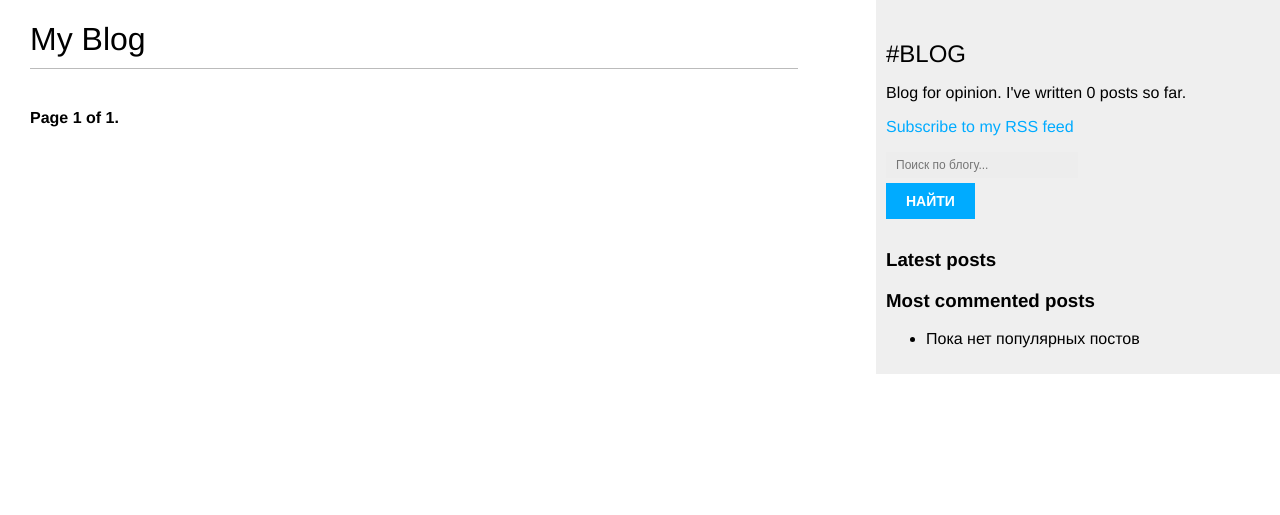
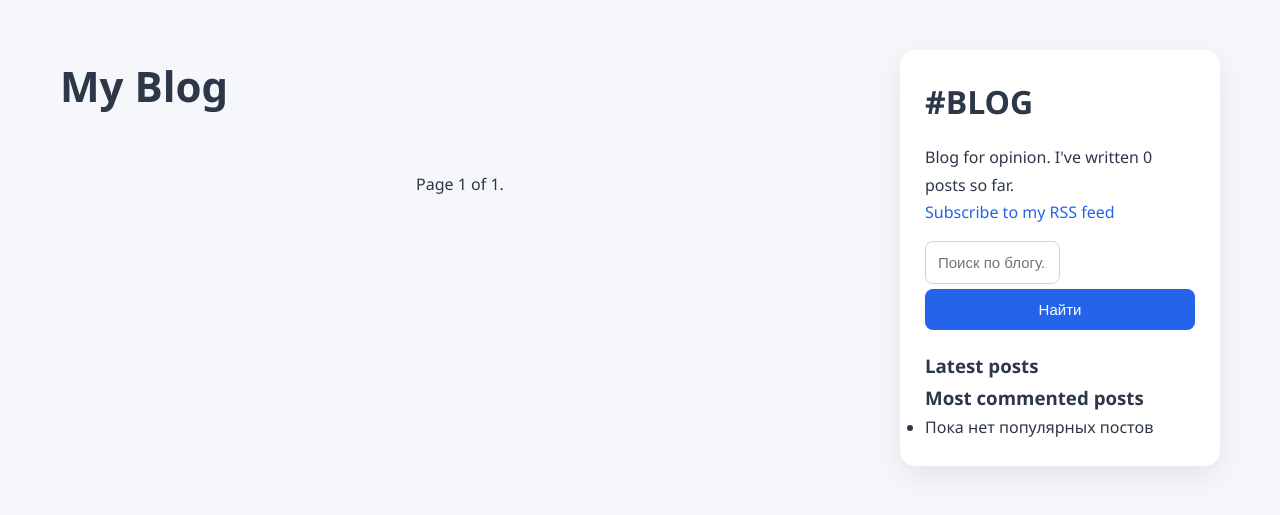
Before and after one commit to kayrat-dev/django-blog, a Django app: page /blog/ in a window 1280 px wide. Shown: the top 515 px of the page. Run offline with Django 5.2, Linux system fonts and the light colour scheme; data that the repository does not hold is empty.

Commit message:
style: redesign blog layout and improve UI

```diff
--- a/mysite/blog/static/css/blog.css
+++ b/mysite/blog/static/css/blog.css
@@ -1,50 +1,99 @@
-body {
+*{
     margin:0;
     padding:0;
-    font-family:helvetica, sans-serif;
+    box-sizing:border-box;
+}
+
+body {
+    font-family: "Segoe UI", sans-serif;
+    background:#f5f7fb;
+    color:#2d3748;
+    line-height:1.7;
 }
 
 a {
-    color:#00abff;
+    color:#2563eb;
     text-decoration:none;
+    transition:.25s;
+}
+
+a:hover{
+    color:#1d4ed8;
 }
 
 h1 {
-    font-weight:normal;
-    border-bottom:1px solid #bbb;
-    padding:0 0 10px 0;
+    font-size:42px;
+    margin-bottom:30px;
+    border:none;
 }
 
 h2 {
-    font-weight:normal;
-    margin:30px 0 0;
+    font-size:32px;
+    margin-bottom:15px;
+    font-weight:600;
+}
+
+.wrapper{
+    max-width:1200px;
+    margin:50px auto;
+    padding:0 20px;
+
+    display:flex;
+    gap:40px;
+    align-items:flex-start;
 }
 
 #content {
-    float:left;
-    width:60%;
-    padding:0 0 0 30px;
+    flex:3;
+    max-width:800px;
 }
 
 #sidebar {
-    float:right;
-    width:30%;
-    padding:10px;
-    background:#efefef;
-    height:100%;
+    flex:1;
+    min-width:300px;
+
+    background:white;
+    border-radius:15px;
+    padding:25px;
+
+    box-shadow:0 10px 30px rgba(0,0,0,.08);
+
+    position:sticky;
+    top:30px;
 }
 
-p.date {
-    color:#ccc;
-    font-family: georgia, serif;
-    font-size: 12px;
-    font-style: italic;
+.post{
+    background:white;
+    padding:30px;
+    margin-bottom:30px;
+    border-radius:16px;
+    box-shadow:0 8px 25px rgba(0,0,0,.07);
+    transition:.3s;
+}
+
+.post:hover{
+    transform:translateY(-6px);
+}
+
+.date{
+    color:#6b7280;
+    font-size:14px;
+    margin-bottom:15px;
 }
 
 /* pagination */
 .pagination {
-    margin:40px 0;
-    font-weight:bold;
+    margin:50px 0;
+    text-align:center;
+}
+
+.pagination a{
+    display:inline-block;
+    padding:10px 16px;
+    margin:0 5px;
+    border-radius:8px;
+    background:white;
+    box-shadow:0 3px 8px rgba(0,0,0,.08);
 }
 
 /* forms */
@@ -54,23 +103,36 @@ label {
     color:#333;
     margin-bottom:4px;
 }
+
 input, textarea {
-    clear:both;
-    float:left;
-    margin:0 0 10px;
-    background:#ededed;
-    border:0;
-    padding:6px 10px;
-    font-size:12px;
+    width:100%;
+    border:1px solid #d1d5db;
+    background:white;
+    border-radius:8px;
+    padding:12px;
+    font-size:15px;
 }
+
+input:focus,
+textarea:focus{
+    outline:none;
+    border-color:#2563eb;
+}
+
 input[type=submit] {
-    font-weight:bold;
-    background:#00abff;
-    color:#fff;
-    padding:10px 20px;
-    font-size:14px;
-    text-transform:uppercase;
+    background:#2563eb;
+    color:white;
+    border:none;
+    border-radius:8px;
+    padding:12px 22px;
+    cursor:pointer;
+    transition:.3s;
 }
+
+input[type=submit]:hover{
+    background:#1d4ed8;
+}
+
 .errorlist {
     color:#cc0033;
     float:left;
@@ -80,7 +142,11 @@ input[type=submit] {
 
 /* comments */
 .comment {
-    padding:10px;
+    background:white;
+    border-radius:10px;
+    padding:20px;
+    margin-bottom:15px;
+    box-shadow:0 3px 10px rgba(0,0,0,.05);
 }
 .comment:nth-child(even) {
     background:#efefef;
@@ -90,3 +156,25 @@ input[type=submit] {
     font-size:12px;
     color:#666;
 }
+
+.post-detail h1{
+    font-size:52px;
+    margin-bottom:20px;
+}
+
+.post-detail{
+
+    background:white;
+
+    padding:50px;
+
+    border-radius:20px;
+
+    box-shadow:0 15px 40px rgba(0,0,0,.08);
+}
+
+.post-detail p{
+    font-size:20px;
+    line-height:1.9;
+    color:#374151;
+}
--- a/mysite/blog/templates/blog/base.html
+++ b/mysite/blog/templates/blog/base.html
@@ -10,6 +10,7 @@
     <link href="{% static 'css/blog.css' %}" rel="stylesheet">
 </head>
 <body>
+<div class="wrapper">
     <div id="content">
         {% block content %}
         {% endblock %}
@@ -46,5 +47,6 @@
             {% endfor %}
         </ul>
     </div>
+</div>
 </body>
 </html>
```
